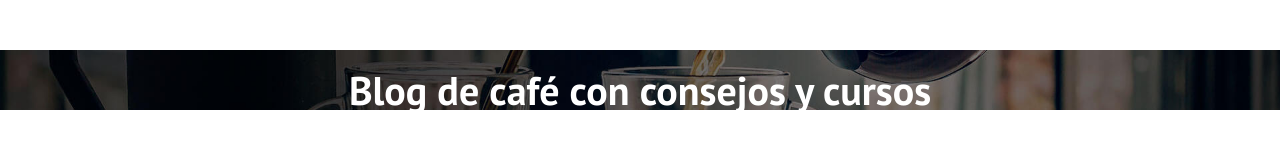
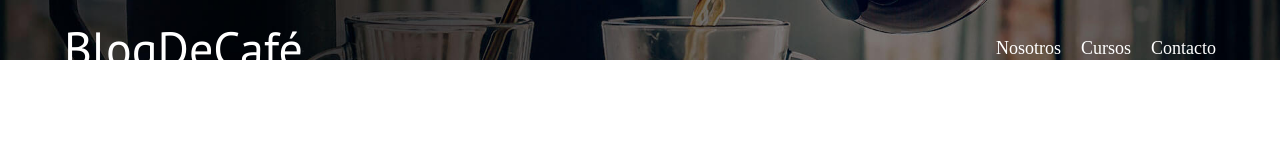
Before and after one commit to studentSV/Blog, a plain HTML site: page index.html in a window 1280 px wide. Drawn offline with Linux system fonts and the light colour scheme.

Commit message:
formato en header y navegacion

```diff
--- a/css/style.css
+++ b/css/style.css
@@ -43,45 +43,92 @@ h4 {
     font-family: var(--fuenteHeading);
 }
 
-h1{
+h1 {
     font-size: 4.8rem;
 }
-h2{
+
+h2 {
     font-size: 4rem;
 }
-h3{
+
+h3 {
     font-size: 3.2rem;
 }
-h4{
+
+h4 {
     font-size: 2.8rem;
 }
 
-img{
+img {
     max-width: 100%;
 }
 
 /*UTILIDADES*/
-.no-margin{
+.no-margin {
     margin: 0;
 }
-.no-padding{
+
+.no-padding {
     padding: 0;
 }
 
-.centrar-texto{
+.centrar-texto {
     text-align: center;
 }
 
 /*HEADER*/
-.header{
+.header {
     background-image: url(../img/banner.jpg);
     height: 60px;
     background-size: cover;
     background-repeat: no-repeat;
     background-position: center center;
 }
-.header__texto{
+
+.header__texto {
     text-align: center;
     color: var(--blanco);
     margin-top: 5rem;
 }
+
+@media (min-width:768px){
+    .header__texto{
+        margin-top: 20rem;
+    }
+}
+
+/*NAVEGACION*/
+@media (min-width:768px) {
+    .barra {
+        display: flex;
+        justify-content: space-between;
+        align-items: center;
+    }
+}
+
+.logo {
+    color: var(--blanco);
+}
+
+.logo__nombre {
+    font-weight: 400;
+
+}
+
+.logo__bold {
+    font-weight: 700;
+}
+
+@media (min-width:768px) {
+    .navegacion {
+        display: flex;
+        gap: 2rem;
+    }
+}
+
+.navegacion__enlace {
+    display: block;
+    text-align: center;
+    font-size: 1.8rem;
+    color: var(--blanco);
+}
--- a/index.html
+++ b/index.html
@@ -17,12 +17,26 @@
 
   <body>
     <div class="header">
+      <div class="contenedor">
+        <div class="barra">
+          <a href="index.html" class="logo">
+            <h1 class="logo__nombre no-margin centrar-texto">Blog<span>DeCafé</span></h1>
+          </a>
+          <nav class="navegacion">
+            <a href="nosotros.html" class="navegacion__enlace">Nosotros</a>
+            <a href="cursos.html" class="navegacion__enlace">Cursos</a>
+            <a href="contacto.html" class="navegacion__enlace">Contacto</a>
+          </nav>
+
+        </div>
+      </div>
+
       <div class="header__texto">
         <h2 class="no-margin">Blog de café con consejos y cursos</h2>
-        <p class="no-margin">Aprende de los expertos con las mejores recetas y consejos</p>
+        <p class="no-margin">
+          Aprende de los expertos con las mejores recetas y consejos
+        </p>
       </div>
     </div>
-
-
   </body>
 </html>
```
